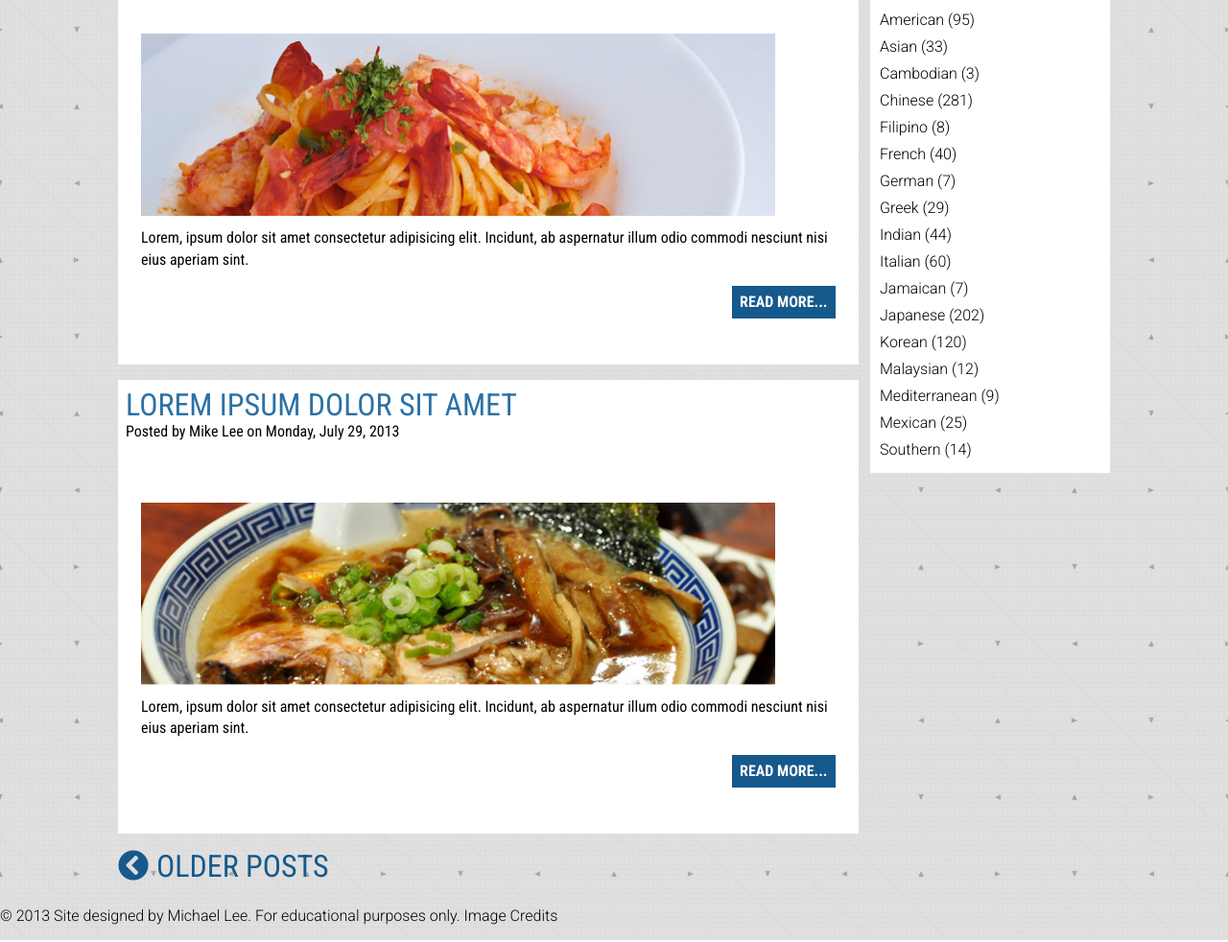
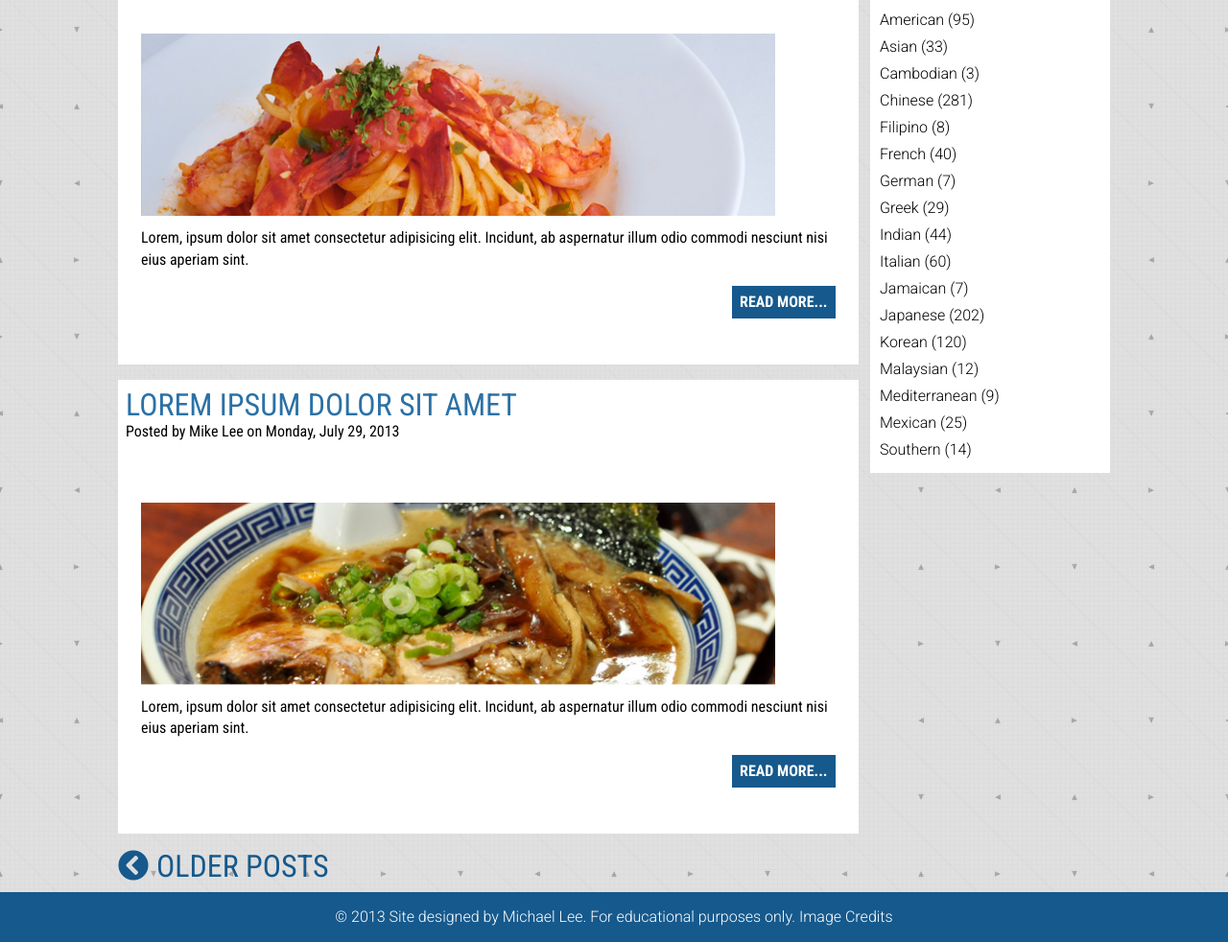
Before and after one commit to robert-watt/web-dev-2-final-project, a website: page dev/index.html in a window 1280 px wide. Shown: the part 689-1671 px from the top of the page at 96% size. Drawn offline with nearby package versions, Linux system fonts and the light colour scheme; files that its build step writes are made by us from their sources.

Commit message:
footer style by robert

```diff
--- a/dev/index.html
+++ b/dev/index.html
@@ -19,7 +19,7 @@
 		integrity="sha384-SZXxX4whJ79/gErwcOYf+zWLeJdY/qpuqC4cAa9rOGUstPomtqpuNWT9wdPEn2fk" crossorigin="anonymous">
 	<!-- *** IMPORTANT *** DO NOT DELETE OR EDIT THE NEXT LINE OF CODE - IT IS IMPORTANT FOR THE GULP BUILD PROCESS. SEE YOUR INSTRUCTOR FIRST IF YOU WANT TO EDIT OR DELETE THIS LINE -->
 
-	<link rel="stylesheet" href="styles/styles.css?cb=1627331912340">
+	<link rel="stylesheet" href="styles/styles.css?cb=1627337687595">
 
 
 	<!-- favicon -->
@@ -200,7 +200,7 @@
 	<script src="scripts/libs/jquery/jquery-3.4.1.min.js"></script>
 	<!-- *** IMPORTANT *** DO NOT DELETE OR EDIT THE NEXT LINE OF CODE - IT IS IMPORTANT FOR THE GULP BUILD PROCESS. SEE YOUR INSTRUCTOR FIRST IF YOU WANT TO EDIT OR DELETE THIS LINE -->
 
-	<script src="scripts/script.min.js?cb=1627331912340"></script>
+	<script src="scripts/script.min.js?cb=1627337687595"></script>
 
 	<!-- *** IMPORTANT *** DO NOT ADD ADDITIONAL SCRIPT LINKS HERE...If you want to add additional scripts simply save the script files to the "dev/scripts" directory (for your custom scripts) and the 'dev/scripts/libs' directory for any jQuery plugins or other JavaScript libraries and Gulp will concatenate and minify them into the "script.min.js" file above. See the project instructions for details -->
 </body>
--- a/dev/scss/_footer.scss
+++ b/dev/scss/_footer.scss
@@ -0,0 +1,6 @@
+footer {
+  background-color: $footer-bg-color;
+  color: $secondary-color;
+  padding: 1px;
+  text-align: center;
+}
```
Also changed, not shown: 1 other file.
